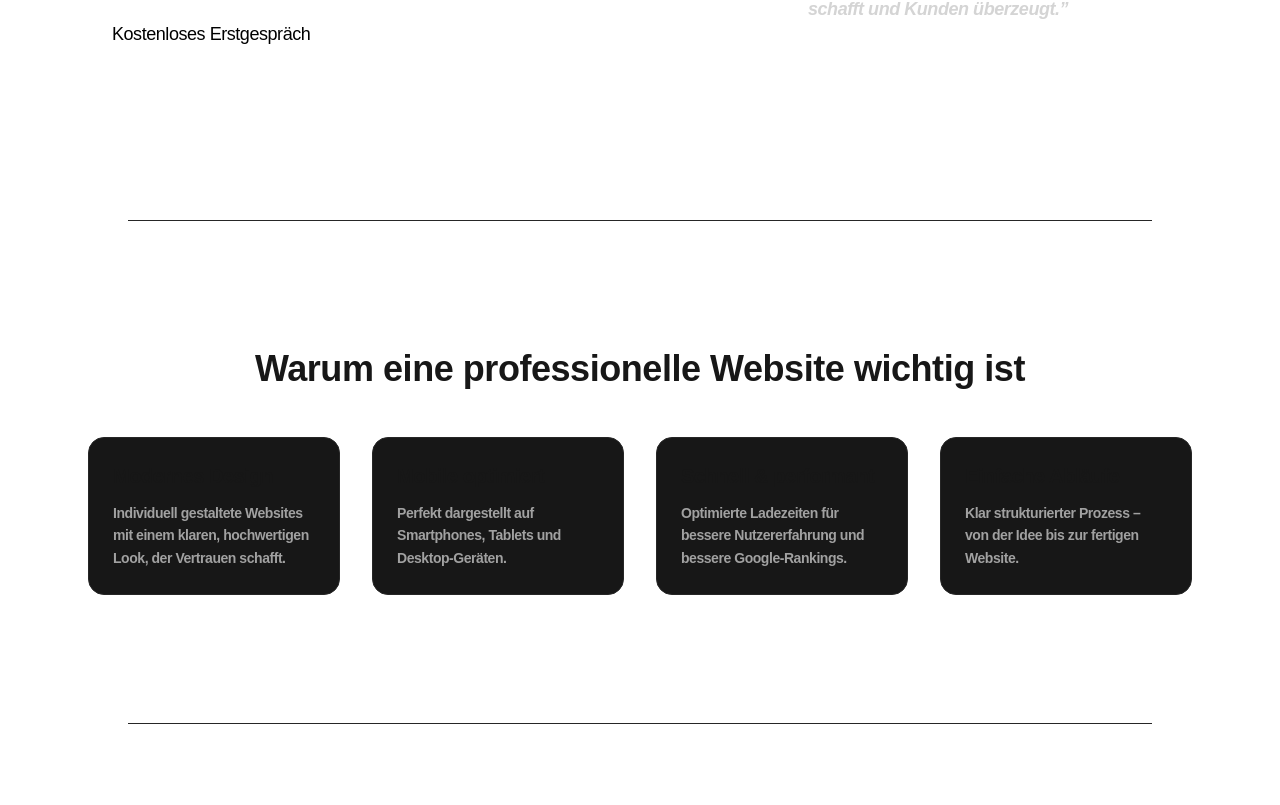
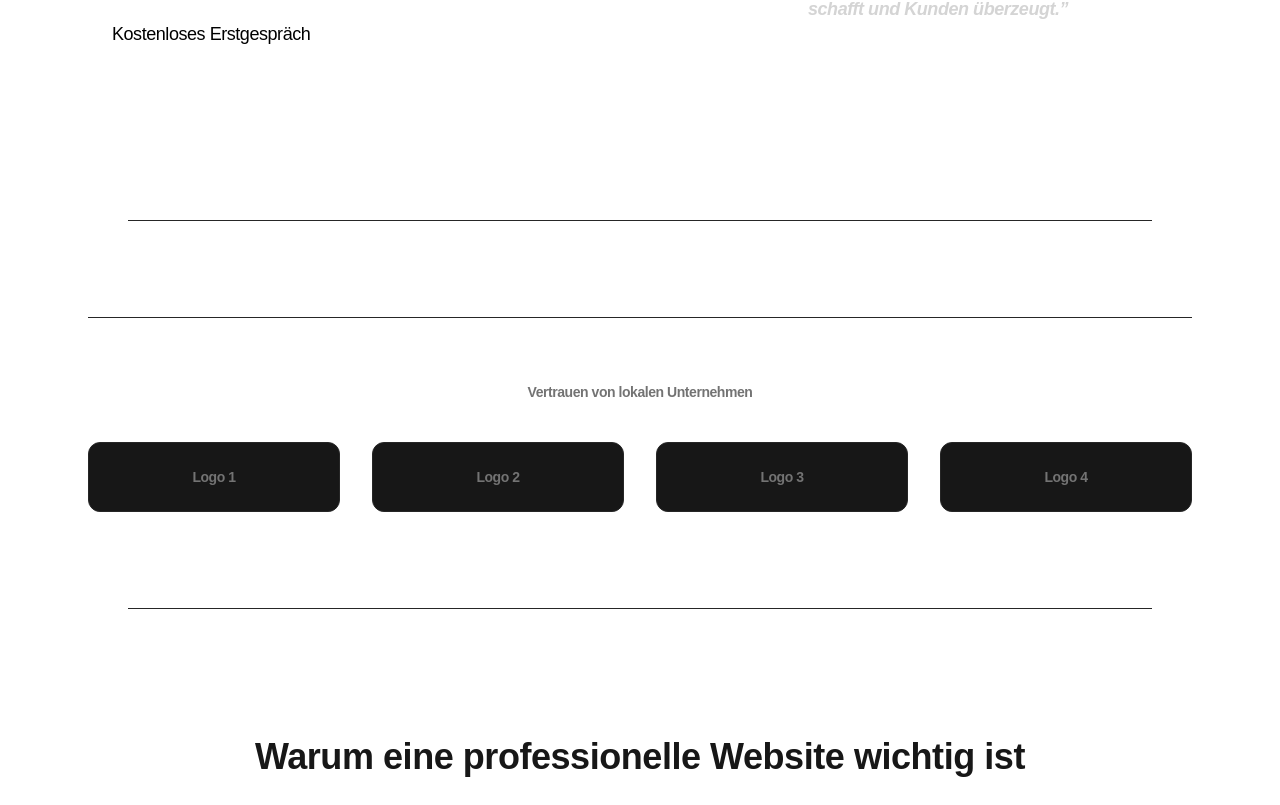
Before and after one commit to niklasritzbusiness-creator/niklasritz-website, a Next.js app: page / in a window 1280 px wide. Shown: the part 502-1307 px from the top of the page. Built offline with nearby package versions, Linux system fonts and the light colour scheme.

Commit message:
Added Logos and Updated Hero Section and Animations

```diff
--- a/app/components/FadeIn.tsx
+++ b/app/components/FadeIn.tsx
@@ -10,24 +10,27 @@ export default function FadeIn({
   direction?: "up" | "left" | "right"
 }) {
   let initialX = 0
-  let initialY = 30
+  let initialY = 20
 
   if (direction === "left") {
-    initialX = -50
+    initialX = -30
     initialY = 0
   }
 
   if (direction === "right") {
-    initialX = 50
+    initialX = 30
     initialY = 0
   }
 
   return (
     <motion.div
-      whileInView={{ opacity: 1, x: 0, y: 0, scale: 1 }}
-      initial={{ opacity: 0, x: initialX, y: initialY, scale: 0.95 }}
-      transition={{ duration: 0.6 }}
-      viewport={{ once: false, margin: "-100px" }}
+      initial={{ opacity: 0, x: initialX, y: initialY }}
+      whileInView={{ opacity: 1, x: 0, y: 0 }}
+      transition={{ duration: 0.5, ease: "easeOut" }}
+      viewport={{
+        once: false,
+        margin: "-120px"
+      }}
     >
       {children}
     </motion.div>
--- a/app/page.tsx
+++ b/app/page.tsx
@@ -6,12 +6,15 @@ import Contact from "./sections/Contact"
 import Navbar from "./components/Navbar"
 import Footer from "./components/Footer"
 import FadeIn from "./components/FadeIn"
+import Logos from "./sections/Logos"
 
 export default function Home() {
   return (
     <main id="top" className="font-semibold text-lg tracking-tight cursor-pointer hover:text-neutral-300 transition">
       <Navbar />
       <Hero />
+      <div className="h-px bg-neutral-800 max-w-5xl mx-auto"></div>
+      <Logos />
       <div className="h-px bg-neutral-800 max-w-5xl mx-auto"></div>
       <Benefits />
       <div className="h-px bg-neutral-800 max-w-5xl mx-auto"></div>
--- /dev/null
+++ b/app/sections/Logos.tsx
@@ -0,0 +1,29 @@
+import FadeIn from "../components/FadeIn"
+
+export default function Logos() {
+  return (
+    <section className="py-24 px-6 max-w-6xl mx-auto text-center">
+
+      <div className="h-px bg-neutral-800 mb-16"></div>
+
+      <FadeIn>
+        <p className="text-neutral-500 text-sm mb-10">
+          Vertrauen von lokalen Unternehmen
+        </p>
+      </FadeIn>
+
+      <div className="grid grid-cols-2 md:grid-cols-4 gap-8 items-center">
+
+        {["Logo 1", "Logo 2", "Logo 3", "Logo 4"].map((logo, index) => (
+          <FadeIn key={index}>
+            <div className="border border-neutral-800 bg-neutral-900 rounded-xl py-6 text-neutral-500 text-sm hover:border-neutral-600 transition">
+              {logo}
+            </div>
+          </FadeIn>
+        ))}
+
+      </div>
+
+    </section>
+  )
+}
```
